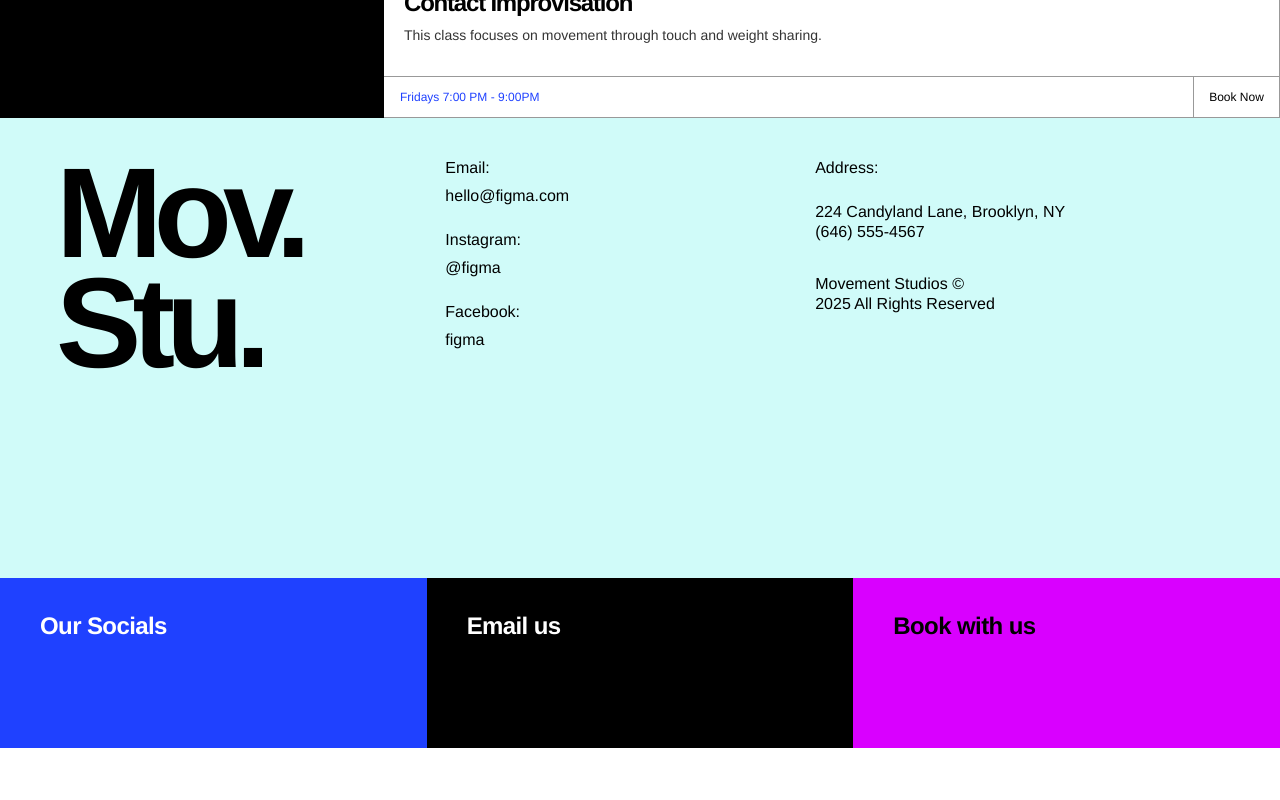
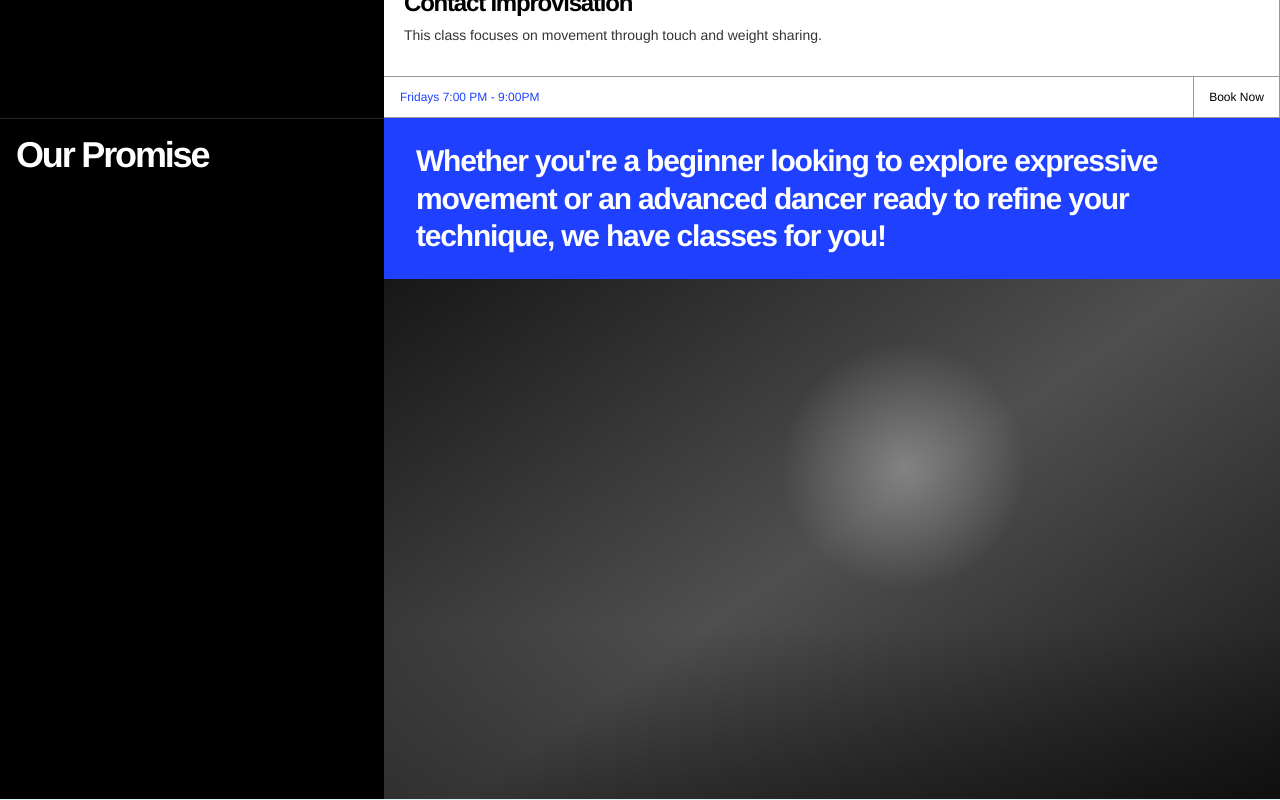
Before and after one commit to SabriBere/movement-studios, a Next.js app: page /classes in a window 1280 px wide. Shown: the part 1820-2620 px from the top of the page. Before the commit the page ends 2568 px from the top, so only its background shows below. Built offline with nearby package versions, Linux system fonts and the light colour scheme.

Commit message:
adding our promises

```diff
--- a/src/components/Content/ContendClasses.tsx
+++ b/src/components/Content/ContendClasses.tsx
@@ -109,7 +109,8 @@ function ClassCard({ item }: { item: ClassCard }) {
 
 export default function ContentClasses() {
     return (
-        <section className="grid bg-black text-white lg:grid-cols-[minmax(260px,30vw)_1fr]">
+        <section className="bg-black text-white">
+            <div className="grid lg:grid-cols-[minmax(260px,30vw)_1fr]">
                 <aside className="border-b border-white/20 bg-black px-4 py-6 lg:border-b-0 lg:px-4 lg:py-4">
                     <h2 className="max-w-[12rem] text-3xl leading-tight font-semibold tracking-[-0.06em] sm:text-4xl lg:sticky lg:top-24">
                         Booking Experience for Classes
@@ -121,6 +122,30 @@ export default function ContentClasses() {
                         <ClassCard key={item.code} item={item} />
                     ))}
                 </div>
+            </div>
+
+            <div className="grid lg:grid-cols-[minmax(260px,30vw)_1fr]">
+                <aside className="border-t border-white/15 bg-black px-4 py-5 lg:px-4 lg:py-4">
+                    <h2 className="text-3xl font-semibold tracking-[-0.06em] sm:text-4xl">
+                        Our Promise
+                    </h2>
+                </aside>
+
+                <div className="bg-black">
+                    <div className="bg-blue-barry px-6 py-6 text-white sm:px-8">
+                        <p className="max-w-3xl text-2xl leading-tight font-semibold tracking-[-0.04em] sm:text-3xl">
+                            Whether you&apos;re a beginner looking to explore
+                            expressive movement or an advanced dancer ready to
+                            refine your technique, we have classes for you!
+                        </p>
+                    </div>
+
+                    <div className="relative min-h-[320px] overflow-hidden bg-grey sm:min-h-[420px] lg:min-h-[520px]">
+                        <div className="absolute inset-0 bg-[radial-gradient(circle_at_58%_36%,rgba(255,255,255,0.3),transparent_20%),linear-gradient(145deg,#171717_0%,#4f4f4f_50%,#171717_100%)]" />
+                        <div className="absolute inset-x-0 bottom-0 h-1/3 bg-gradient-to-t from-black/35 to-transparent" />
+                    </div>
+                </div>
+            </div>
         </section>
     );
 }
```
Lines whose indentation alone changed are shown as unchanged.
